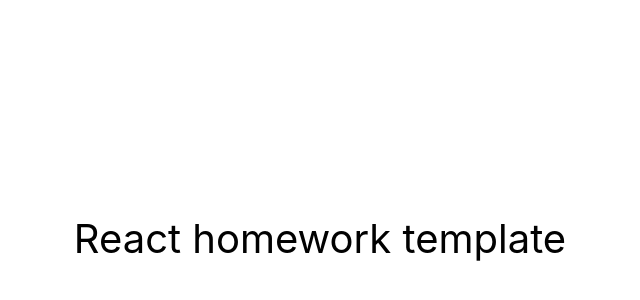
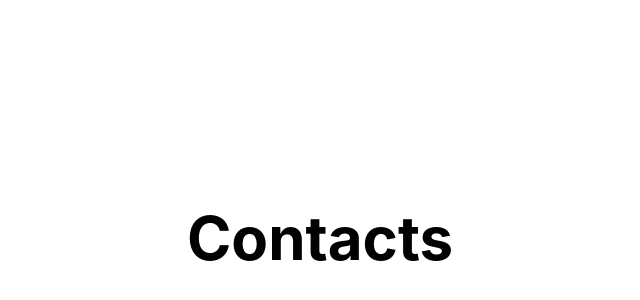
Before and after one commit to SebastianLalek/goit-react-hw-02-phonebook, a React (Create React App) app: page / in a window 1280 px wide. Shown: the part 162-462 px from the top of the page, without its empty margins (320-960 px from the left). Built offline with nearby package versions, Linux system fonts and the light colour scheme.

Commit message:
add ContactList component

```diff
--- a/src/components/App.jsx
+++ b/src/components/App.jsx
@@ -1,3 +1,21 @@
+import { Component } from "react";
+
+import ContactList from "./contacts/Contacts";
+
+class Phonebook extends Component {
+
+  state = {
+    contacts: [],
+    name: ''
+  }
+
+  render() {
+    return (
+      <ContactList contacts={this.state.contacts} />
+    )
+  }
+}
+
 export const App = () => {
   return (
     <div
@@ -10,7 +28,7 @@ export const App = () => {
         color: '#010101'
       }}
     >
-      React homework template
+      <Phonebook />
     </div>
   );
 };
--- /dev/null
+++ b/src/components/contacts/Contacts.js
@@ -0,0 +1,12 @@
+export default function ContactList({ contacts }) {
+  return (
+    <div>
+      <h2>Contacts</h2>
+      <ul>
+        {contacts.map(contact => (
+          <li key={contact.id}>{contact.name}</li>
+        ))}
+      </ul>
+    </div>
+  );
+}
```
